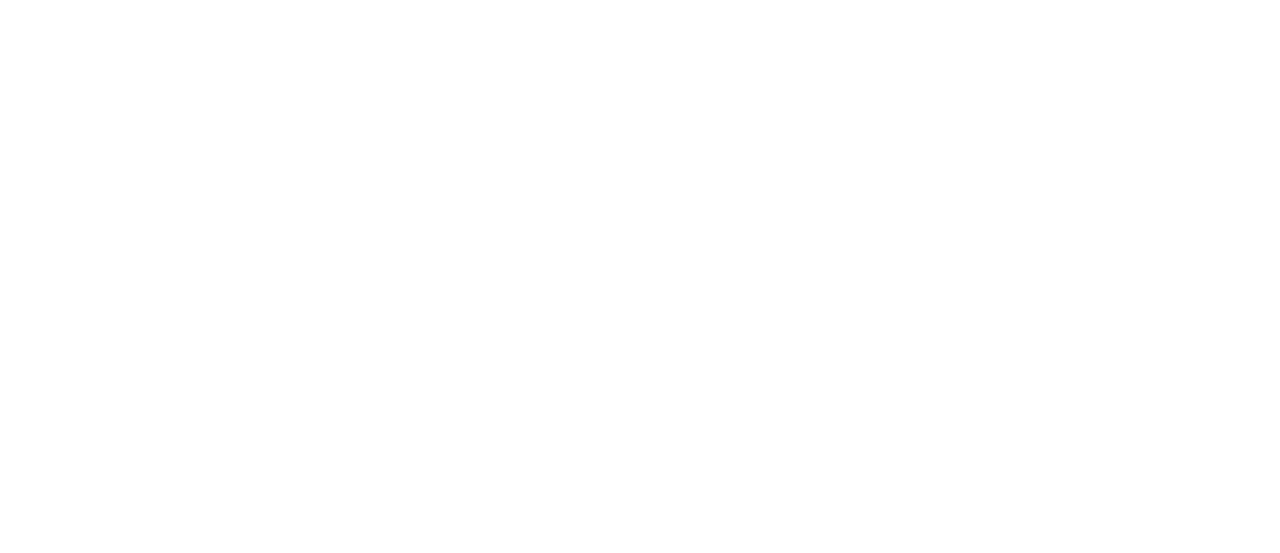
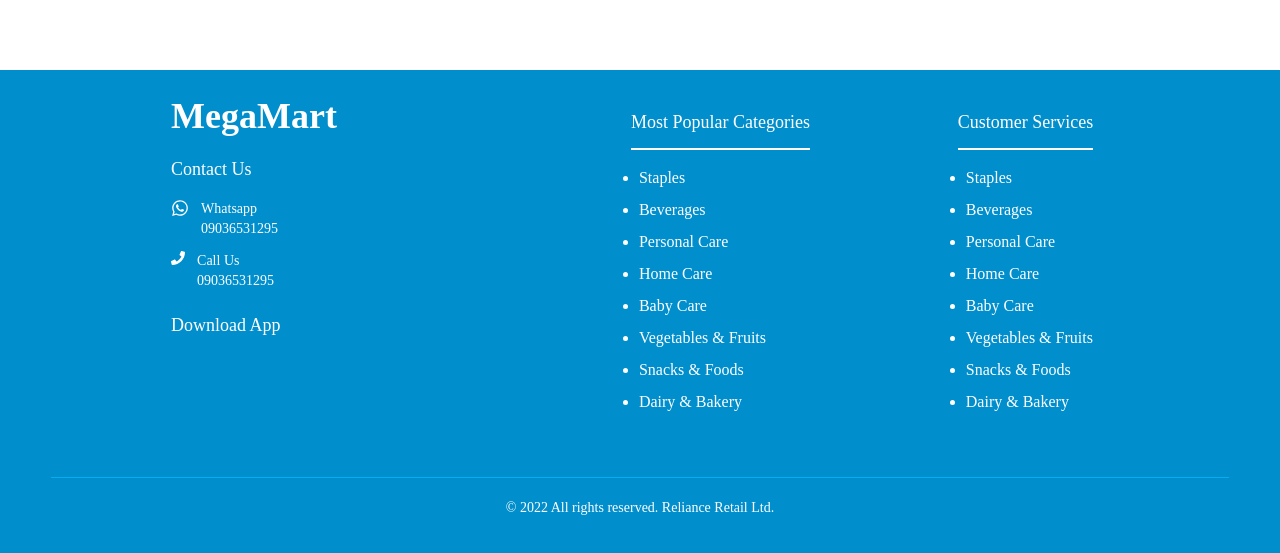
Before and after one commit to chiscookeke11/Mega-Mart, a React (Vite) app: page / in a window 1280 px wide. Shown: the part 2002-2555 px from the top of the page. Before the commit the page ends 2072 px from the top, so only its background shows below. Built offline with nearby package versions, Linux system fonts and the light colour scheme; a web font is replaced by a local one.

Commit message:
ADD: footer

```diff
--- a/src/ElectronicBrandSlider.jsx
+++ b/src/ElectronicBrandSlider.jsx
@@ -14,7 +14,7 @@
     speed: 2000,
     autoplaySpeed: 2000,
     slidesToShow: 3,
-    slidesToScroll: 3,
+    slidesToScroll: 1,
     initialSlide: 0,
     responsive: [
       {
--- a/src/components/Footer.jsx
+++ b/src/components/Footer.jsx
@@ -1,8 +1,141 @@
 import React from 'react'
+import { FaPhone, FaWhatsapp } from 'react-icons/fa'
 
 const Footer = () => {
   return (
-    <div>
+    <div className='w-full bg-[#008ECC] px-[4%] py-[2%] flex flex-col gap-3 items-center justify-center ' >
+
+        <div className=" w-full top flex flex-col lg:flex-row md:flex-row flex-wrap  justify-evenly gap-5 mb-[3%] ">
+
+
+            <div className='min-w-[320px]  text-white text-sm ' >
+
+                <h1 className='text-white text-4xl font-bold mb-[6%] ' >MegaMart</h1>
+                <h2 className='text-lg mb-[5%] ' >Contact Us</h2>
+
+                <div className='flex flex-row items-start gap-3 my-3'  >
+                <FaWhatsapp className='text-lg ' />
+                <div>
+                    <p>Whatsapp</p>
+                    <p>09036531295</p>
+                </div>
+                </div>
+
+
+                <div  className='flex flex-row items-start gap-3 my-3' >
+                <FaPhone/>
+                <div>
+                    <p>Call Us</p>
+                    <p>09036531295</p>
+                </div>
+                </div>
+
+
+                <div className="download my-5">
+                <h2 className='text-lg mb-[5%] ' >Download App</h2>
+
+                <div className='w-full flex items-center gap-7 ' >
+                    <a href="#"><img src="" alt="" /></a>
+                </div>
+                </div>
+
+
+
+
+            </div>
+
+
+            <div className='block text-white ' >
+                <h1  className='text-lg mb-[6%] py-3 border-b-2 border-white w-fit ' >Most Popular Categories</h1>
+
+                <ul className='my-4 list-disc px-2' >
+                    <li className='my-2' >  Staples</li>
+                    <li className='my-2'>Beverages</li>
+                    <li className='my-2'>Personal Care</li>
+                    <li className='my-2'>Home Care</li>
+                    <li className='my-2'>Baby Care</li>
+                    <li className='my-2'>Vegetables & Fruits</li>
+                    <li className='my-2'>Snacks & Foods</li>
+                    <li className='my-2'>Dairy & Bakery</li>
+                </ul>
+            </div>
+
+
+
+
+
+            <div className='block text-white mx-2' >
+                <h1  className='text-lg mb-[6%] py-3 border-b-2 border-white w-fit ' >Customer Services</h1>
+
+                <ul  className='my-4 list-disc px-2'>
+                    <li className='my-2'>  Staples</li>
+                    <li className='my-2'>Beverages</li>
+                    <li className='my-2'>Personal Care</li>
+                    <li className='my-2'>Home Care</li>
+                    <li className='my-2'>Baby Care</li>
+                    <li className='my-2'>Vegetables & Fruits</li>
+                    <li className='my-2'>Snacks & Foods</li>
+                    <li className='my-2' >Dairy & Bakery</li>
+                </ul>
+            </div>
+
+
+
+
+
+
+
+
+
+
+
+
+
+
+
+
+
+        </div>
+
+
+
+
+
+
+
+
+
+
+
+
+
+
+
+
+
+
+
+
+
+
+
+
+
+
+
+
+
+
+
+
+
+
+
+
+        <div className="bottom w-full text-center text-sm text-[#FFFFFF] font-[400]  border-t border-[#05ABF3] py-5" >
+
+            <p>© 2022 All rights reserved. Reliance Retail Ltd.</p>
+        </div>
 
     </div>
   )
```
